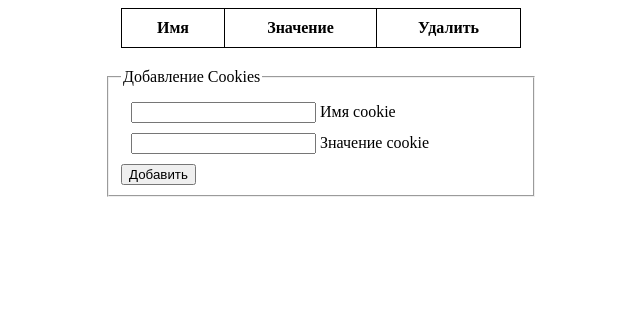
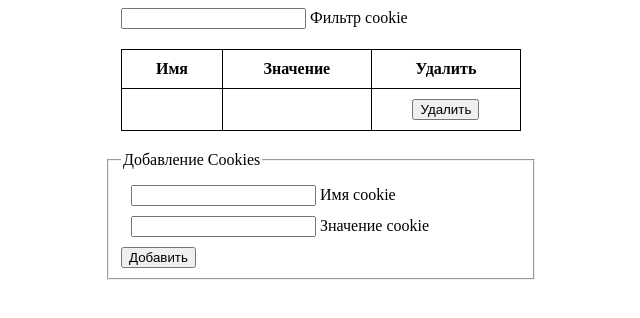
Before and after one commit to dzmt/loftschool-js, a website built with webpack: page src/index.html in a window 1280 px wide. Shown: the whole page, without its empty margins (319-959 px from the left). Built offline with nearby package versions, Linux system fonts and the light colour scheme.

Commit message:
complete hw-7

```diff
--- a/src/cookie.js
+++ b/src/cookie.js
@@ -33,7 +33,7 @@
  */
 const homeworkContainer = document.querySelector('#homework-container');
 // текстовое поле для фильтрации cookie
-// const filterNameInput = homeworkContainer.querySelector('#filter-name-input');
+const filterNameInput = homeworkContainer.querySelector('#filter-name-input');
 // текстовое поле с именем cookie
 const addNameInput = homeworkContainer.querySelector('#add-name-input');
 // текстовое поле со значением cookie
@@ -42,10 +42,6 @@ const addValueInput = homeworkContainer.querySelector('#add-value-input');
 const addButton = homeworkContainer.querySelector('#add-button');
 // таблица со списком cookie
 const listTable = homeworkContainer.querySelector('#list-table tbody');
-
-// filterNameInput.addEventListener('keyup', function() {
-//     // здесь можно обработать нажатия на клавиши внутри текстового поля для фильтрации cookie
-// });
 
 function createTableRow (cookieName, cookieValue) {
     let tr = document.createElement('tr');
@@ -65,6 +61,40 @@ function createTableRow (cookieName, cookieValue) {
     tr.appendChild(tdButton);
 
     return tr;
+}
+
+function getCookieArray () {
+    return document.cookie.split('; ');
+}
+
+function isMatch (full, chunk) {
+    return full.includes(chunk);
+}
+
+function filterCookieArray (chunk) {
+    return getCookieArray().filter(cookie => {
+        return isMatch(cookie, chunk);
+    });
+}
+
+function clearElement (element) {
+    let length = element.childNodes.length;
+
+    for (let i = length - 1; i >= 0; i--) {
+        element.childNodes[i].remove();
+    }
+}
+
+function createDocumentFragmentWithTR (filterCookie) {
+    let df = document.createDocumentFragment();
+
+    filterCookie.forEach(item => {
+        let [name, value] = item.split('=');
+
+        df.appendChild( createTableRow(name, value) )
+    });
+
+    return df;
 }
 
 function createCookieObject () {
@@ -87,49 +117,29 @@ function createCookieObject () {
     return cookieMap;
 }
 
-function refreshCookieValue (name, value) {
-    let tr = document.all[name];
+function fillTable (chunk) {
+    let df = createDocumentFragmentWithTR( filterCookieArray(chunk) );
 
-    tr.children[1].textContent = value;
-}
-
-function addCookieToTable (name, value) {
-    listTable.appendChild( createTableRow(name, value) );
-}
-
-function initTable () {
-    let cookie = createCookieObject();
-
-    for (let name in cookie) {
-        if (cookie.hasOwnProperty(name)) {
-            addCookieToTable(name, cookie[name]);
-        }
-    }
+    clearElement(listTable);
+    listTable.appendChild(df)
 }
 
 function removeCookie (name) {
     document.cookie = `${name}=;max-age=-1`;
 }
 
-initTable();
+fillTable(''); // таблица заполняется существующими cookie
 
 addButton.addEventListener('click', () => {
-    // здесь можно обработать нажатие на кнопку "добавить cookie"
     let name = addNameInput.value;
     let value = addValueInput.value;
     let cookieItem = `${name}=${value}`;
-    let cookie = createCookieObject();
 
     addNameInput.value = '';
     addValueInput.value = '';
 
-    if ( cookie && cookie[name]) {
-        refreshCookieValue(name, value);
-    } else {
-        addCookieToTable(name, value);
-    }
-
     document.cookie = cookieItem;
+    fillTable(filterNameInput.value);
 });
 
 listTable.addEventListener('click', evt => {
@@ -138,4 +148,10 @@ listTable.addEventListener('click', evt => {
 
     removeCookie(name);
     tr.remove();
-})
+});
+
+filterNameInput.addEventListener('keyup', function() {
+    let chunk = filterNameInput.value;
+
+    fillTable(chunk);
+});
--- a/src/index.html
+++ b/src/index.html
@@ -6,6 +6,13 @@
   <meta http-equiv="X-UA-Compatible" content="ie=edge">
   <title>Homework 7</title>
   <style>
+    #filter {
+      max-width: 400px;
+      margin: 0 auto;
+      margin-bottom: 20px;
+    }
+
+
     table {
       margin: 0 auto;
       min-width: 400px;
@@ -32,7 +39,10 @@
 <body>
 
   <div id="homework-container">
-
+    <div id="filter">
+      <input type="text" id="filter-name-input">
+      Фильтр cookie
+    </div>
     <table id="list-table">
       <thead>
         <th>Имя</th>
```
